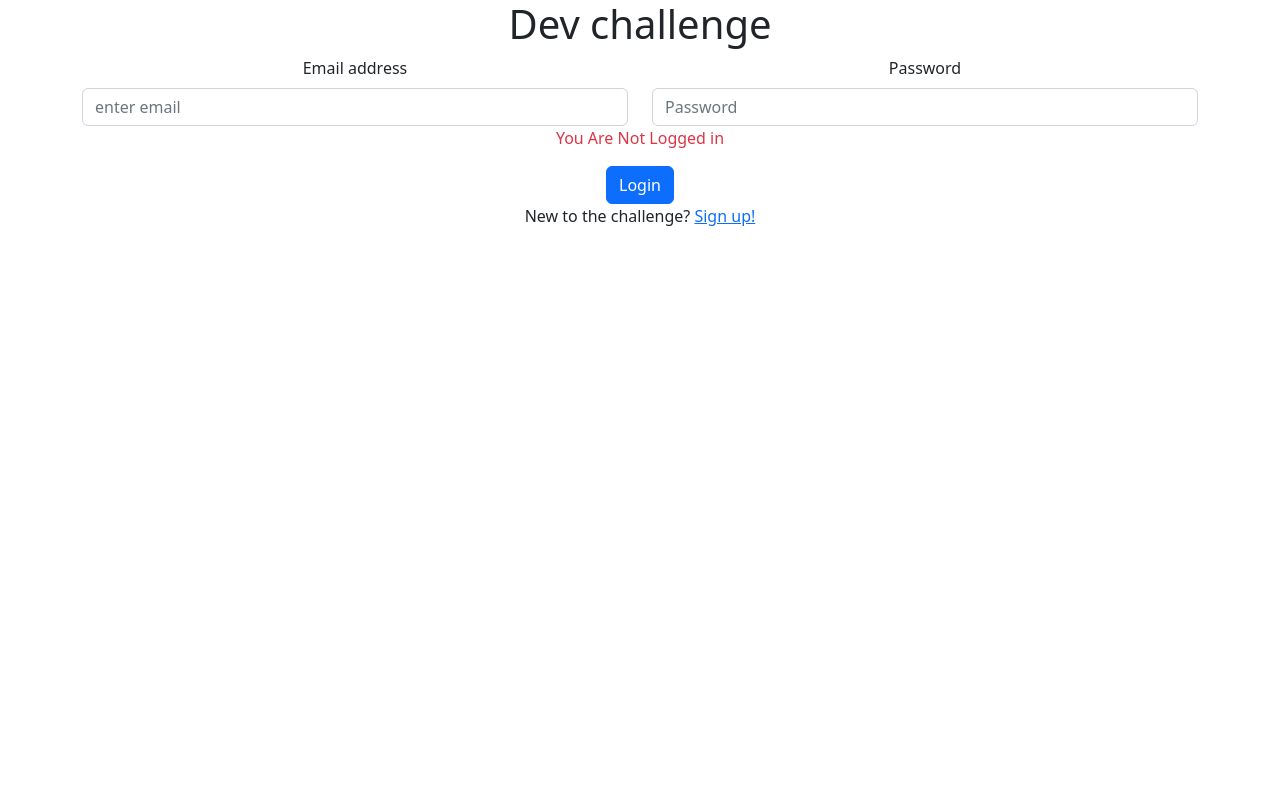
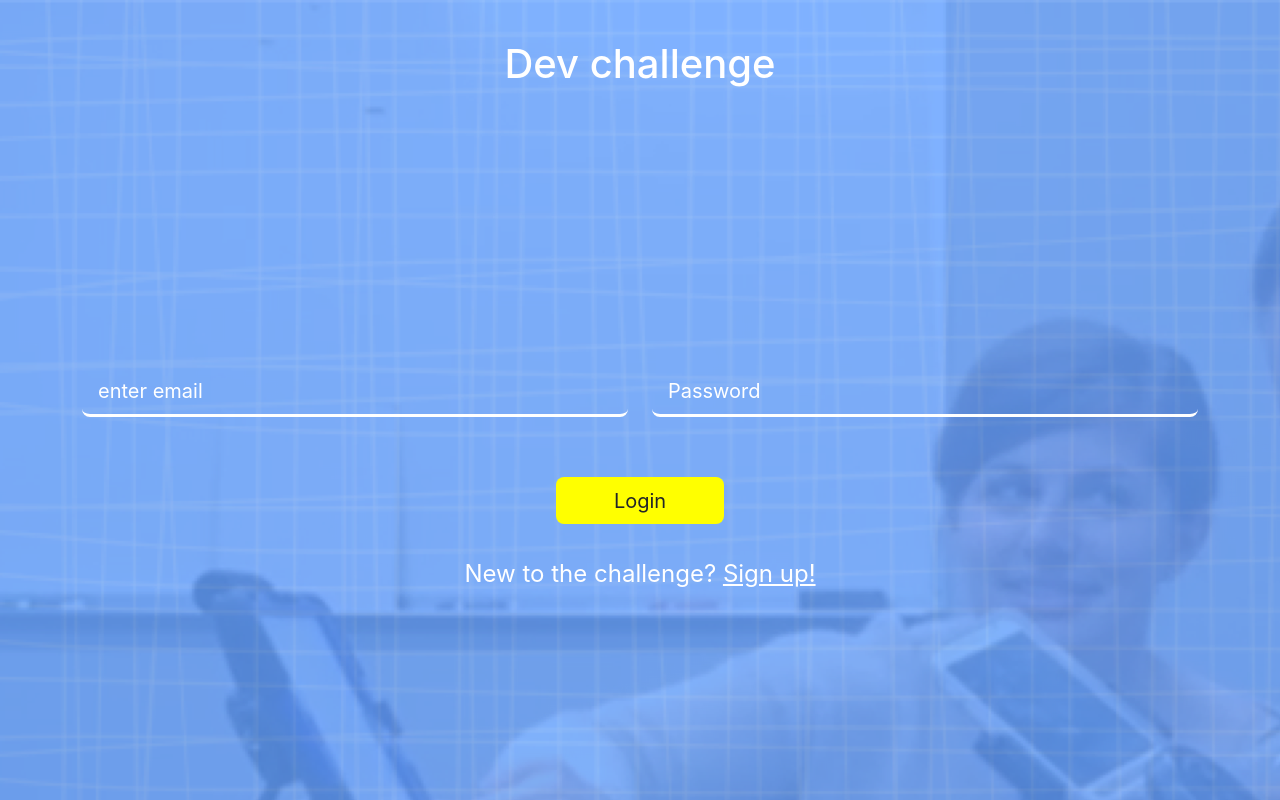
Before and after one commit to AndrewMcKean/react-auth, a React (Create React App) app: page /login in a window 1280 px wide. Built offline with nearby package versions, Linux system fonts and the light colour scheme.

Commit message:
Added background image and styling to login page

```diff
--- a/public/index.html
+++ b/public/index.html
@@ -24,7 +24,7 @@
       work correctly both with client-side routing and a non-root public URL.
       Learn how to configure a non-root public URL by running `npm run build`.
     -->
-    <title>React App</title>
+    <title>Dev Challenge</title>
   </head>
   <body>
     <noscript>You need to enable JavaScript to run this app.</noscript>
--- a/src/App.js
+++ b/src/App.js
@@ -7,6 +7,8 @@ import RegisterPage from "./components/RegisterPage";
 import FreeComponent from "./components/FreeComponent";
 import Dashboard from "./components/Dashboard";
 import ProtectedRoutes from "./ProtectedRoutes";
+import backgroundImage from './assets/Background.png';
+
 
 function App() {
   return (
--- a/src/components/Login.js
+++ b/src/components/Login.js
@@ -1,8 +1,10 @@
 import React, {useState} from 'react';
-import { Form, Button, Row, Col } from 'react-bootstrap';
+import { Container, Form, Button, Row, Col } from 'react-bootstrap';
+import './index.css';
 import axios from 'axios';
 import Cookies from "universal-cookie";
 const cookies = new Cookies();
+
 
 export default function Login() {
   const [email, setEmail] = useState("");
@@ -36,15 +38,16 @@ export default function Login() {
   }
 
   return(
-    <>
+    <Container className="loginContainer">
       <Form onSubmit={(e) => handleSubmit(e)}>
         <Row>
           {/* email */}
           <Col>
-            <Form.Label>Email address</Form.Label>
             <Form.Control
+              className="bg-transparent"
               type="email"
               name="email"
+              size="lg"
               value={email}
               onChange={(e) => setEmail(e.target.value)}
               placeholder="enter email"
@@ -55,10 +58,11 @@ export default function Login() {
 
           {/* Password */}
           <Col>
-            <Form.Label>Password</Form.Label>
             <Form.Control
+              className="bg-transparent"
+              name="password"
               type="password"
-              name="password"
+              size="lg"
               value={password}
               onChange={(e) => setPassword(e.target.value)}
               placeholder="Password"
@@ -66,23 +70,16 @@ export default function Login() {
           </Col>
         </Row>
 
-
-        {/* display success message */}
-          {login ? (
-          <p className="text-success">You Are Logged in Successfully</p>
-        ) : (
-          <p className="text-danger">You Are Not Logged in</p>
-        )}
-
         {/* Submit button */}
         <Button
-          variant="primary"
+          variant="custom"
+          size="lg"
           type="submit"
           onClick={(e) => handleSubmit(e)}
         >
           Login
         </Button>
       </Form>
-    </>
+    </Container>
   )
 }
--- a/src/components/LoginPage.js
+++ b/src/components/LoginPage.js
@@ -1,12 +1,13 @@
 import React from "react";
 import { Row } from "react-bootstrap";
+import './index.css';
 import Login from "./Login";
 import SignUp from "./SignUp";
 
 export default function LoginPage() {
   return (
     <>
-    <h1 className="text-center">Dev challenge</h1>
+    <h1 className="pageTitle">Dev challenge</h1>
       <Row className="text-center">
         {/* Login */}
         <Login />
--- a/src/components/SignUp.js
+++ b/src/components/SignUp.js
@@ -1,8 +1,11 @@
+import { Container } from "react-bootstrap";
+import './index.css';
+
 export default function SignUp() {
 
     return (
-        <>
-            <p>New to the challenge? <a href="/register">Sign up!</a></p>
-        </>
+        <Container>
+            <p className="signup">New to the challenge? <a href="/register">Sign up!</a></p>
+        </Container>
     )
 }
--- /dev/null
+++ b/src/components/index.css
@@ -0,0 +1,42 @@
+/*Component styles*/
+
+.pageTitle {
+    color: white;
+    text-align: center;
+    margin-bottom: 7em;
+    margin-top: 1em;
+}
+
+.form-control {
+    color: white !important;
+    border-left: none !important;
+    border-right: none !important;
+    border-top: none !important;
+    border-bottom: solid !important;
+    margin-bottom: 3em;
+}
+
+::placeholder {
+    color: white !important;
+}
+
+:link {
+    color: white !important;
+
+}
+
+.loginContainer {
+    margin-bottom: 2em;
+}
+
+.btn-custom {
+    background-color: yellow !important;
+    width: 15% !important;
+    border-bottom: none !important;
+}
+
+.signup {
+    font-size: x-large;
+    color: white;
+
+}
--- a/src/index.css
+++ b/src/index.css
@@ -5,17 +5,10 @@ body {
     sans-serif;
   -webkit-font-smoothing: antialiased;
   -moz-osx-font-smoothing: grayscale;
+  background-image: url(./assets/Background.png);
 }
 
 code {
   font-family: source-code-pro, Menlo, Monaco, Consolas, 'Courier New',
     monospace;
 }
-
-
-#accountForms {
-  display: flex;
-  justify-content: center;
-  align-items: center;
-  height: 80vh;
-}
--- a/src/index.js
+++ b/src/index.js
@@ -1,8 +1,8 @@
 import React from 'react';
 import ReactDOM from 'react-dom/client';
-import './index.css';
 import App from './App';
 import 'bootstrap/dist/css/bootstrap.min.css';
+import './index.css';
 import { BrowserRouter } from "react-router-dom";
 
 const root = ReactDOM.createRoot(document.getElementById('root'));
```
Also changed, not shown: src/reportWebVitals.js (deleted, +0 -13 lines), src/assets/Background.png (added).
